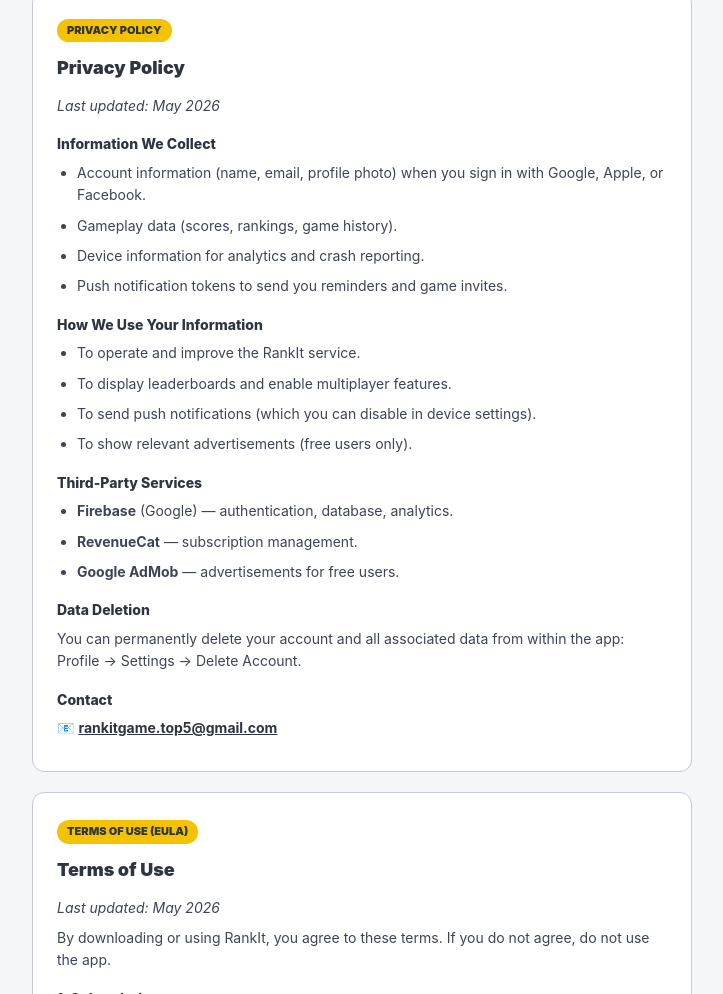
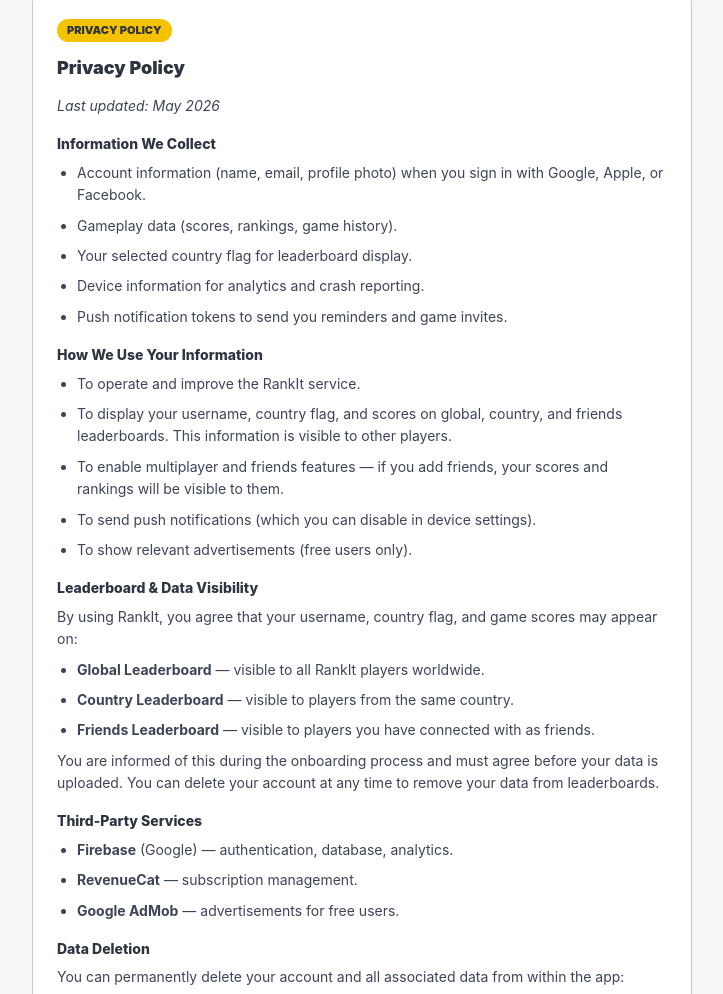
Before and after one commit to Berkimoto/rankit, a plain HTML site: page index.html in a window 1280 px wide. Shown: the part 653-1647 px from the top of the page, without its empty margins (278-1001 px from the left). Drawn offline with Linux system fonts and the light colour scheme.

Commit message:
Enhance privacy policy with leaderboard data visibility
Added details about data visibility on leaderboards and user consent.

```diff
--- a/index.html
+++ b/index.html
@@ -108,6 +108,7 @@
     <ul>
       <li>Account information (name, email, profile photo) when you sign in with Google, Apple, or Facebook.</li>
       <li>Gameplay data (scores, rankings, game history).</li>
+      <li>Your selected country flag for leaderboard display.</li>
       <li>Device information for analytics and crash reporting.</li>
       <li>Push notification tokens to send you reminders and game invites.</li>
     </ul>
@@ -115,10 +116,20 @@
     <h3>How We Use Your Information</h3>
     <ul>
       <li>To operate and improve the RankIt service.</li>
-      <li>To display leaderboards and enable multiplayer features.</li>
+      <li>To display your username, country flag, and scores on global, country, and friends leaderboards. This information is visible to other players.</li>
+      <li>To enable multiplayer and friends features — if you add friends, your scores and rankings will be visible to them.</li>
       <li>To send push notifications (which you can disable in device settings).</li>
       <li>To show relevant advertisements (free users only).</li>
     </ul>
+
+    <h3>Leaderboard & Data Visibility</h3>
+    <p>By using RankIt, you agree that your username, country flag, and game scores may appear on:</p>
+    <ul>
+      <li><strong>Global Leaderboard</strong> — visible to all RankIt players worldwide.</li>
+      <li><strong>Country Leaderboard</strong> — visible to players from the same country.</li>
+      <li><strong>Friends Leaderboard</strong> — visible to players you have connected with as friends.</li>
+    </ul>
+    <p>You are informed of this during the onboarding process and must agree before your data is uploaded. You can delete your account at any time to remove your data from leaderboards.</p>
 
     <h3>Third-Party Services</h3>
     <ul>
```
